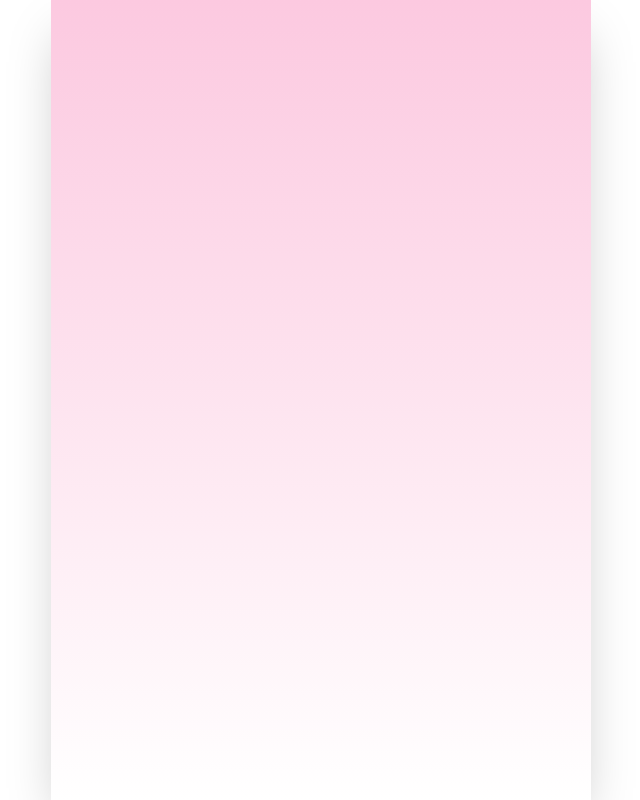
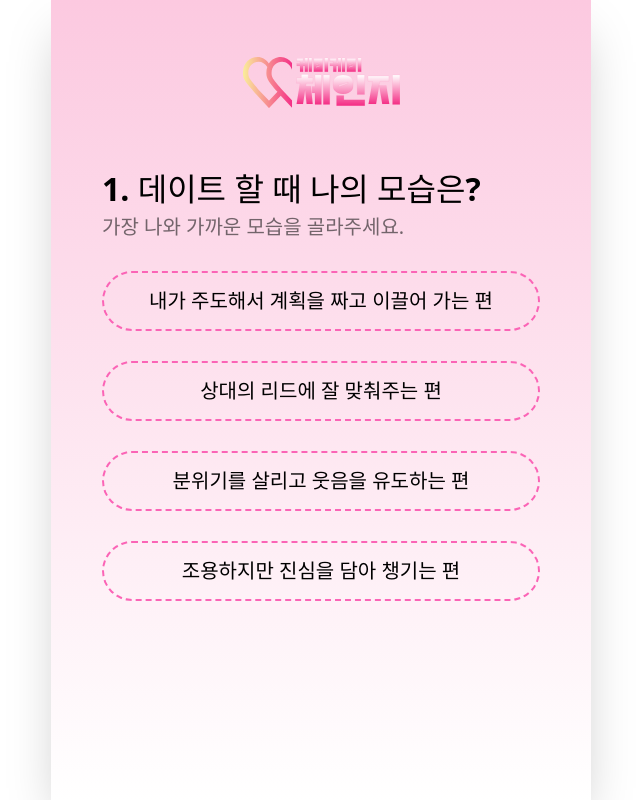
Before and after one commit to 6th-COKATHON/Team5-Client, a React (Vite) app: page / in a window 1280 px wide. Shown: the whole page, without its empty margins (319-959 px from the left). Built offline with nearby package versions, Linux system fonts and the light colour scheme; a web font is replaced by a local one.

Commit message:
feat: 페이지 레이아웃 및 UI 구현

```diff
--- a/src/layout/TestLayout.tsx
+++ b/src/layout/TestLayout.tsx
@@ -4,7 +4,7 @@ const TestLayout = () => {
   return (
     <div className='w-full min-h-screen flex justify-center overflow-x-hidden'>
       <div
-        className='w-full max-w-[540px] shadow-2xl'
+        className='max-w-[540px] shadow-2xl px-20 mx-auto'
         style={{
           background:
             'linear-gradient(0deg, #FFF 0%, #FFF 0.01%, var(--pink3, #FCC9E0) 100%)',
--- a/src/pages/TestPage.tsx
+++ b/src/pages/TestPage.tsx
@@ -1,5 +1,26 @@
+import OptionItem from '../components/OptionItem';
+import Logo from '@/assets/logo.svg?react';
+
 const TestPage = () => {
-  return <div></div>;
+  return (
+    <div className='flex flex-col items-center'>
+      <Logo className='w-[157px]' />
+      <div className='flex mb-[30px] flex-col w-[438px]'>
+        <h1 className='font-semibold text-[32px]'>
+          1. 데이트 할 때 나의 모습은?
+        </h1>
+        <span className='font-normal text-xl color text-black/60 '>
+          가장 나와 가까운 모습을 골라주세요.
+        </span>
+      </div>
+      <div className='flex flex-col gap-[30px]'>
+        <OptionItem text='내가 주도해서 계획을 짜고 이끌어 가는 편' />
+        <OptionItem text='상대의 리드에 잘 맞춰주는 편' />
+        <OptionItem text='분위기를 살리고 웃음을 유도하는 편' />
+        <OptionItem text='조용하지만 진심을 담아 챙기는 편' />
+      </div>
+    </div>
+  );
 };
 
 export default TestPage;
```
